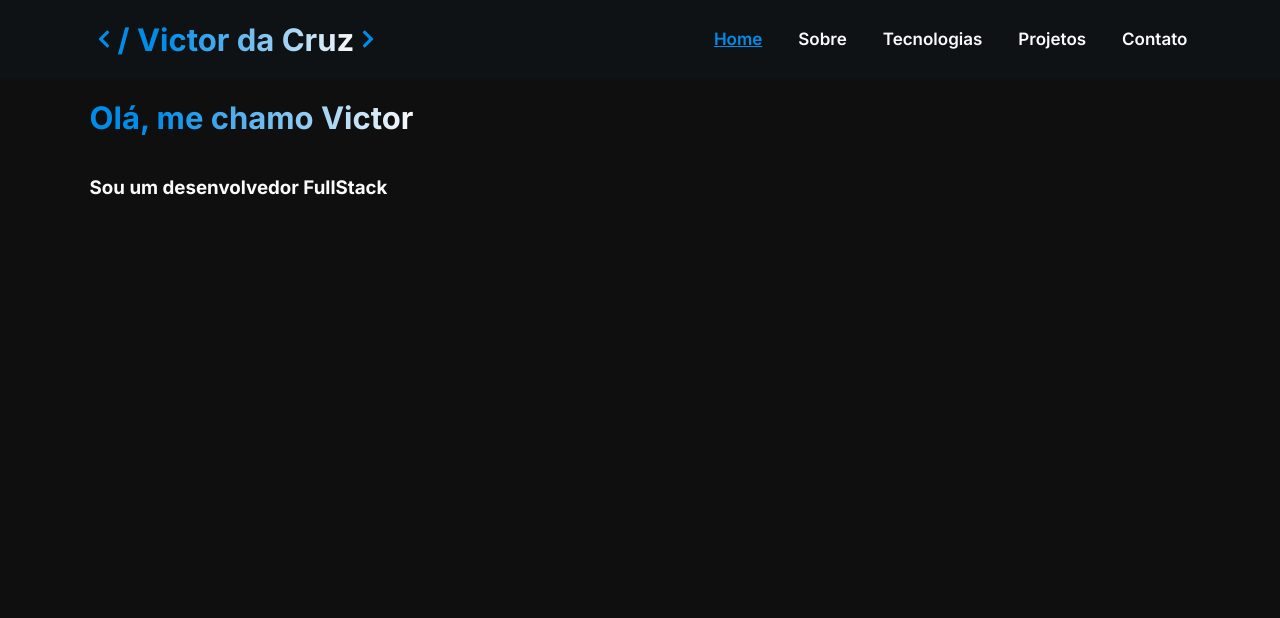
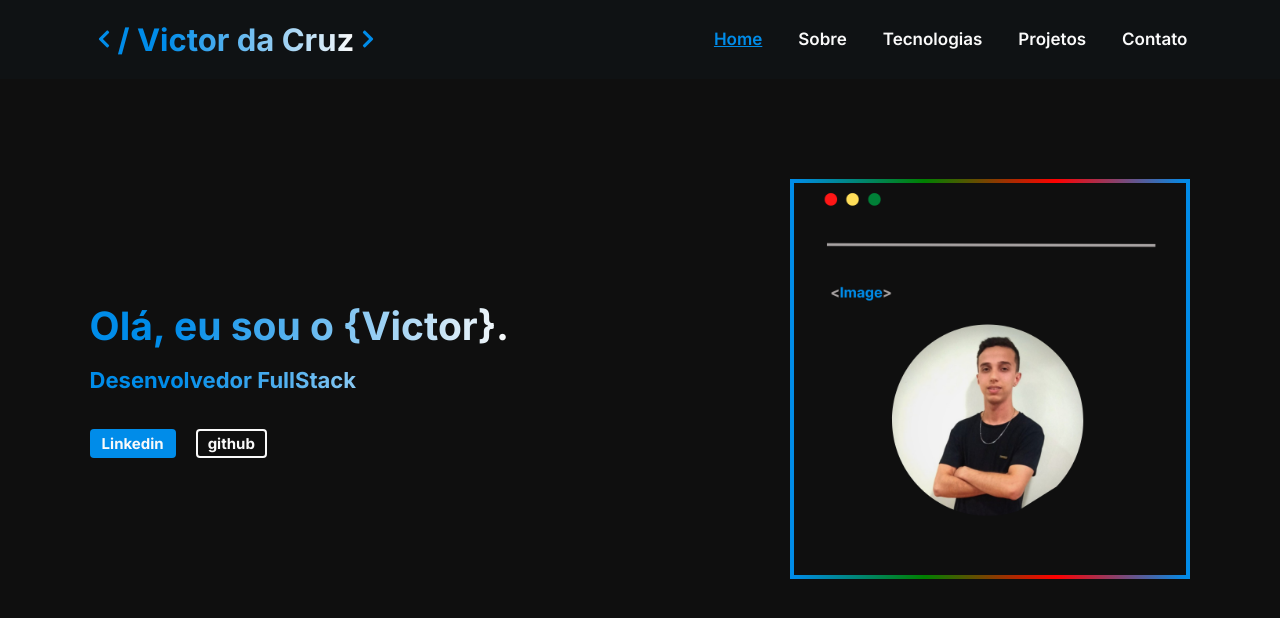
Before and after one commit to VictrCruz312/portfolio, a Next.js app: page / in a window 1280 px wide. Shown: the top 618 px of the page. Built offline with nearby package versions, Linux system fonts and the light colour scheme.

Commit message:
feat: Componente home criado e estilizado

```diff
--- a/components/InitHome/index.tsx
+++ b/components/InitHome/index.tsx
@@ -1,14 +1,34 @@
 import { InitHomeStyled } from "./style";
 import Image from "next/image";
+import Link from "next/link";
 
 const InitHome = () => {
   return (
     <InitHomeStyled>
-      <div className="containerApresentation">
-        <h1 className="apresentation">Olá, me chamo Victor</h1>
+      <div className="containerInfos">
+        <h1 className="apresentation">Olá, eu sou o {"{Victor}"}.</h1>
+        <p className="description">Desenvolvedor FullStack</p>
+        <div className="buttonsContact">
+          <Link href="https://www.linkedin.com/in/victor-d-cruz">
+            <a className="redirectContact linkedin" target="_blank">
+              Linkedin
+            </a>
+          </Link>
+          <Link href="https://github.com/VictrCruz312">
+            <a className="redirectContact gitHub" target="_blank">
+              github
+            </a>
+          </Link>
+        </div>
       </div>
-
-      <h3 className="apresentation">Sou um desenvolvedor FullStack</h3>
+      <Image
+        className="img"
+        src="/perfil.png"
+        alt="Foto de Victor"
+        width="400"
+        height="400"
+        objectFit="cover"
+      />
     </InitHomeStyled>
   );
 };
--- a/components/InitHome/style.ts
+++ b/components/InitHome/style.ts
@@ -1,24 +1,95 @@
 import styled from "styled-components";
 
 export const InitHomeStyled = styled.div`
-  .containerApresentation {
+  display: flex;
+  flex-direction: column;
+  justify-content: space-between;
+  gap: 20px;
+  padding-top: 100px;
+
+  @media screen and (min-width: 665px) {
+    flex-direction: row;
+  }
+  .containerInfos {
     display: flex;
-    align-items: center;
+    flex-direction: column;
+    align-items: start;
+    justify-content: center;
     color: rgb(var(--color-secondary));
     min-width: 294px;
+
+    background: -webkit-linear-gradient(
+      180deg,
+      rgb(var(--color-text)),
+      rgb(var(--color-secondary)) 80%
+    );
+    background-clip: text;
+    -webkit-background-clip: text;
+    -webkit-text-fill-color: transparent;
+
     .apresentation {
       color: rgb(var(--color-text));
       font-weight: 700;
-      font-size: 31px;
+      font-size: 39px;
+      margin: 2px 0;
+    }
 
-      background: -webkit-linear-gradient(
-        180deg,
-        rgb(var(--color-text)),
-        rgb(var(--color-secondary)) 80%
-      );
-      background-clip: text;
-      -webkit-background-clip: text;
-      -webkit-text-fill-color: transparent;
+    .description {
+      margin: 14px 0 0 0;
+      font-weight: 700;
+      font-size: 22px;
+      line-height: 30px;
+    }
+
+    .buttonsContact {
+      margin-top: 34px;
+      width: 100%;
+      display: flex;
+      justify-content: flex-start;
+      gap: 20px;
+
+      .redirectContact {
+        -webkit-text-fill-color: rgb(var(--color-text));
+        cursor: pointer;
+        transition: 200ms;
+        border-radius: 4px;
+        padding: 3px 10px;
+
+        font-size: 15px;
+        font-weight: 700;
+        color: rgb(var(--color-text));
+      }
+
+      .linkedin {
+        border: 2px solid transparent;
+        background: rgb(var(--color-secondary));
+
+        :hover {
+          border: 2px solid rgb(var(--color-secondary));
+          background: rgb(var(--color-tertiary));
+        }
+      }
+
+      .gitHub {
+        background: rgb(var(--color-tertiary));
+        border: 2px solid rgb(var(--color-text));
+
+        :hover {
+          border: 2px solid rgba(var(--color-secondary), 1);
+        }
+      }
     }
   }
+
+  .img {
+    border: 4px solid black !important;
+    border-image-source: linear-gradient(
+      to left,
+      rgba(var(--color-secondary), 1),
+      #f00,
+      green,
+      rgba(var(--color-secondary), 1)
+    ) !important;
+    border-image-slice: 1 !important;
+  }
 `;
```
Also changed, not shown: public/perfil.png (added), 1 other file (tests, documents, lock files or other folders).
